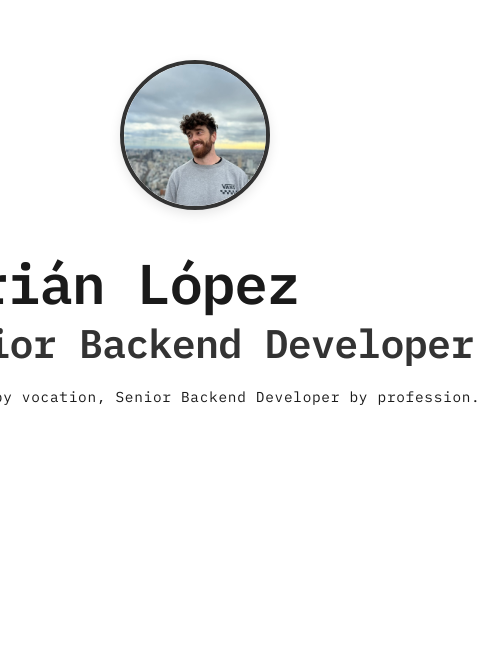
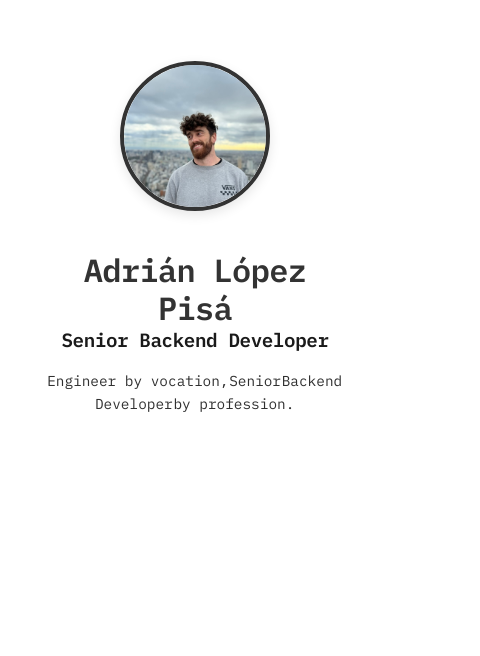
Before and after one commit to AdrianLopez1994/cv, a React (Vite) app: page / in a window 390 px wide. Shown: the part 188-844 px from the top of the page, 480 px wide, since content can reach past the window. Built offline with nearby package versions, Linux system fonts and the light colour scheme.

Commit message:
make cv responsive

```diff
--- a/src/components/Header.jsx
+++ b/src/components/Header.jsx
@@ -6,14 +6,14 @@ const Header = () => {
       <div className="header-image">
         <img
           src="/images/web/header.jpeg"
-          alt="Adrián López"
+          alt="Adrián López Pisá"
           className="profile-image"
         />
       </div>
       <div className="header-content">
         <div className="header-title">
 
-          <h1>Adrián López</h1>
+          <h1>Adrián López Pisá</h1>
         </div>
         <h2>Senior Backend Developer</h2>
         <TypewriterText text="Engineer by vocation, Senior Backend Developer by profession." />
--- a/src/components/ProjectsSection.jsx
+++ b/src/components/ProjectsSection.jsx
@@ -9,11 +9,10 @@ const ProjectsSection = () => {
   });
 
   return (
-    <div className="projects-container">
+    <div className="projects-container" ref={ref}>
       {projects.projects.map((project, index) => (
         <motion.div
           key={project.id}
-          ref={ref}
           className="project-card"
           initial={{ opacity: 0, y: 50 }}
           animate={inView ? { opacity: 1, y: 0 } : { opacity: 0, y: 50 }}
--- a/src/components/TechnologiesSection.jsx
+++ b/src/components/TechnologiesSection.jsx
@@ -2,12 +2,13 @@ import { motion } from 'framer-motion';
 import { useRef, useEffect } from 'react';
 import { useInView } from 'react-intersection-observer';
 import * as d3 from 'd3';
+import technologies from '../data/technologies.json';
 
-const TechnologiesSection = ({ experiences, technologies }) => {
+const TechnologiesSection = () => {
   const svgRef = useRef(null);
-  const { ref, inView } = useInView({
-    threshold: 0.1,
-    triggerOnce: true
+  const [ref, inView] = useInView({
+    triggerOnce: true,
+    threshold: 0.1
   });
 
   // Paleta de colores profesional
@@ -35,69 +36,87 @@ const TechnologiesSection = ({ experiences, technologies }) => {
   ];
 
   useEffect(() => {
-    if (!inView || !svgRef.current || !technologies || !experiences) return;
+    if (!inView || !svgRef.current) return;
 
-    // Limpiar el SVG
-    d3.select(svgRef.current).selectAll("*").remove();
+    const svg = d3.select(svgRef.current);
+    svg.selectAll("*").remove();
+
+    const width = svgRef.current.clientWidth;
+    const height = svgRef.current.clientHeight;
+    const margin = { top: 40, right: 30, bottom: 60, left: 60 };
+    const isMobile = width < 768;
 
     // Ordenar tecnologías por años de experiencia
-    const sortedTechs = [...technologies].sort((a, b) => b.years - a.years);
+    const sortedData = [...technologies.technologies].sort((a, b) => b.years - a.years);
 
-    // Configurar dimensiones
-    const margin = { top: 40, right: 30, bottom: 60, left: 60 };
-    const width = 800 - margin.left - margin.right;
-    const height = 400 - margin.top - margin.bottom;
+    // Crear escalas
+    const xScale = isMobile
+      ? d3.scaleLinear()
+          .domain([0, d3.max(sortedData, d => d.years)])
+          .range([margin.left, width - margin.right])
+          .nice() // Asegura que la escala termine en números redondos
+      : d3.scaleBand()
+          .domain(sortedData.map(d => d.name))
+          .range([margin.left, width - margin.right])
+          .padding(0.3);
 
-    // Crear el SVG
-    const svg = d3.select(svgRef.current)
-      .attr("width", width + margin.left + margin.right)
-      .attr("height", height + margin.top + margin.bottom)
-      .append("g")
-      .attr("transform", `translate(${margin.left},${margin.top})`);
+    const yScale = isMobile
+      ? d3.scaleBand()
+          .domain(sortedData.map(d => d.name))
+          .range([margin.top, height - margin.bottom])
+          .padding(0.3)
+      : d3.scaleLinear()
+          .domain([0, d3.max(sortedData, d => d.years) * 1.1])
+          .range([height - margin.bottom, margin.top]);
 
-    // Escalas
-    const x = d3.scaleBand()
-      .range([0, width])
-      .domain(sortedTechs.map(d => d.name))
-      .padding(0.2);
+    // Crear ejes
+    const xAxis = isMobile
+      ? d3.axisBottom(xScale)
+          .ticks(Math.min(5, d3.max(sortedData, d => d.years) + 1)) // Limitar el número de marcas en móvil
+      : d3.axisBottom(xScale);
 
-    const y = d3.scaleLinear()
-      .range([height, 0])
-      .domain([0, d3.max(sortedTechs, d => d.years) * 1.1]);
+    const yAxis = isMobile
+      ? d3.axisLeft(yScale)
+      : d3.axisLeft(yScale).ticks(5);
 
     // Añadir ejes
     svg.append("g")
-      .attr("transform", `translate(0,${height})`)
-      .call(d3.axisBottom(x))
+      .attr("transform", `translate(0,${isMobile ? height - margin.bottom : height - margin.bottom})`)
+      .call(xAxis)
       .selectAll("text")
+      .style("text-anchor", "end")
+      .attr("dx", "-.8em")
+      .attr("dy", ".15em")
       .attr("transform", "rotate(-45)")
-      .style("text-anchor", "end")
       .style("font-size", "12px");
 
     svg.append("g")
-      .call(d3.axisLeft(y).ticks(5))
+      .attr("transform", `translate(${margin.left},0)`)
+      .call(yAxis)
       .style("font-size", "12px");
 
     // Añadir líneas de cuadrícula
+    if (!isMobile) {
       svg.append("g")
         .attr("class", "grid")
-      .call(d3.axisLeft(y)
+        .call(d3.axisLeft(yScale)
           .ticks(5)
           .tickSize(-width)
           .tickFormat("")
         )
         .style("stroke-dasharray", "3,3")
         .style("opacity", 0.2);
+    }
 
     // Añadir barras
     svg.selectAll("rect")
-      .data(sortedTechs)
+      .data(sortedData)
       .enter()
       .append("rect")
-      .attr("x", d => x(d.name))
-      .attr("y", d => y(d.years))
-      .attr("width", x.bandwidth())
-      .attr("height", d => height - y(d.years))
+      .attr("x", d => isMobile ? margin.left : xScale(d.name))
+      .attr("y", d => isMobile ? yScale(d.name) : yScale(d.years))
+      .attr("width", d => isMobile ? xScale(d.years) - margin.left : xScale.bandwidth())
+      .attr("height", d => isMobile ? yScale.bandwidth() : height - margin.bottom - yScale(d.years))
       .attr("fill", (d, i) => colorPalette[i % colorPalette.length])
       .attr("rx", 4)
       .style("opacity", 0.8)
@@ -106,26 +125,26 @@ const TechnologiesSection = ({ experiences, technologies }) => {
           .style("opacity", 1)
           .transition()
           .duration(200)
-          .attr("y", y(d.years) - 5)
-          .attr("height", height - y(d.years) + 5);
+          .attr("y", isMobile ? yScale(d.name) : yScale(d.years) - 5)
+          .attr("height", isMobile ? yScale.bandwidth() + 5 : height - margin.bottom - yScale(d.years) + 5);
       })
       .on("mouseout", function(event, d) {
         d3.select(this)
           .style("opacity", 0.8)
           .transition()
           .duration(200)
-          .attr("y", y(d.years))
-          .attr("height", height - y(d.years));
+          .attr("y", isMobile ? yScale(d.name) : yScale(d.years))
+          .attr("height", isMobile ? yScale.bandwidth() : height - margin.bottom - yScale(d.years));
       });
 
     // Añadir tooltips
     svg.selectAll(".tooltip")
-      .data(sortedTechs)
+      .data(sortedData)
       .enter()
       .append("title")
       .text(d => `${d.name}: ${d.years} años de experiencia`);
 
-  }, [inView, technologies, experiences]);
+  }, [inView]);
 
   return (
     <section id="technologies" className="technologies-section">
@@ -134,11 +153,11 @@ const TechnologiesSection = ({ experiences, technologies }) => {
           initial={{ opacity: 0, y: 20 }}
           animate={{ opacity: 1, y: 0 }}
           transition={{ duration: 0.5 }}
+          className="section-title"
         >
-
         </motion.h2>
         <div ref={ref} className="technologies-container">
-          <svg ref={svgRef}></svg>
+          <svg ref={svgRef} className="technologies-graph"></svg>
         </div>
       </div>
     </section>
--- a/src/components/TypewriterText.jsx
+++ b/src/components/TypewriterText.jsx
@@ -1,53 +1,103 @@
-import { motion } from 'framer-motion';
+import { useState, useEffect, useRef } from 'react';
 
-const TypewriterText = ({ text }) => {
-  const letters = Array.from(text);
+const TypewriterText = ({ text, speed = 50 }) => {
+  const [displayText, setDisplayText] = useState('');
+  const [currentIndex, setCurrentIndex] = useState(0);
+  const containerRef = useRef(null);
+  const [lineBreaks, setLineBreaks] = useState([]);
 
-  const container = {
-    hidden: { opacity: 0 },
-    visible: (i = 1) => ({
-      opacity: 1,
-      transition: { staggerChildren: 0.03, delayChildren: i * 0.04 },
-    }),
-  };
+  useEffect(() => {
+    // Función para calcular dónde añadir saltos de línea
+    const calculateLineBreaks = () => {
+      if (!containerRef.current) return;
 
-  const child = {
-    visible: {
-      opacity: 1,
-      y: 0,
-      transition: {
-        type: "spring",
-        damping: 12,
-        stiffness: 100,
-      },
-    },
-    hidden: {
-      opacity: 0,
-      y: 20,
-      transition: {
-        type: "spring",
-        damping: 12,
-        stiffness: 100,
-      },
-    },
+      const container = containerRef.current;
+      const containerWidth = container.offsetWidth;
+      const tempSpan = document.createElement('span');
+      tempSpan.style.visibility = 'hidden';
+      tempSpan.style.position = 'absolute';
+      tempSpan.style.whiteSpace = 'pre';
+      document.body.appendChild(tempSpan);
+
+      const breaks = [];
+      let currentLine = '';
+
+      // Dividir el texto en palabras
+      const words = text.split(' ');
+
+      for (let i = 0; i < words.length; i++) {
+        const testLine = currentLine + (currentLine ? ' ' : '') + words[i];
+        tempSpan.textContent = testLine;
+
+        if (tempSpan.offsetWidth > containerWidth && currentLine) {
+          // Encontrar la última coma o espacio en la línea actual
+          const lastComma = currentLine.lastIndexOf(',');
+          const lastSpace = currentLine.lastIndexOf(' ');
+          const breakPoint = lastComma > lastSpace ? lastComma : lastSpace;
+
+          if (breakPoint > 0) {
+            breaks.push(breakPoint);
+            currentLine = currentLine.substring(breakPoint + 1);
+          } else {
+            breaks.push(currentLine.length);
+            currentLine = '';
+          }
+        }
+
+        currentLine = testLine;
+      }
+
+      document.body.removeChild(tempSpan);
+      setLineBreaks(breaks);
+    };
+
+    calculateLineBreaks();
+
+    // Recalcular cuando cambie el tamaño de la ventana
+    window.addEventListener('resize', calculateLineBreaks);
+    return () => window.removeEventListener('resize', calculateLineBreaks);
+  }, [text]);
+
+  useEffect(() => {
+    if (currentIndex < text.length) {
+      const timer = setTimeout(() => {
+        setDisplayText(text.substring(0, currentIndex + 1));
+        setCurrentIndex(currentIndex + 1);
+      }, speed);
+      return () => clearTimeout(timer);
+    }
+  }, [currentIndex, text, speed]);
+
+  // Función para renderizar el texto con saltos de línea
+  const renderText = () => {
+    if (!lineBreaks.length) return displayText;
+
+    let result = '';
+    let lastBreak = 0;
+
+    for (let i = 0; i < lineBreaks.length; i++) {
+      const breakPoint = lineBreaks[i];
+      if (breakPoint <= displayText.length) {
+        result += displayText.substring(lastBreak, breakPoint) + '\n';
+        lastBreak = breakPoint;
+      }
+    }
+
+    result += displayText.substring(lastBreak);
+    return result;
   };
 
   return (
-    <motion.div
-      variants={container}
-      initial="hidden"
-      animate="visible"
-      className="typewriter-text"
-    >
-      {letters.map((letter, index) => (
-        <motion.span
-          variants={child}
-          key={index}
-        >
-          {letter === " " ? "\u00A0" : letter}
-        </motion.span>
-      ))}
-    </motion.div>
+    <div ref={containerRef} className="typewriter-container">
+      <p className="typewriter-text">
+        {renderText().split('\n').map((line, i) => (
+          <span key={i}>
+            {line}
+            {i < renderText().split('\n').length - 1 && <br />}
+          </span>
+        ))}
+      </p>
+    </div>
   );
 };
 
--- a/src/index.css
+++ b/src/index.css
@@ -317,20 +317,26 @@ p {
 }
 
 .header-content h1 {
+  font-size: 3.5rem;
   margin-bottom: 1rem;
+  color: var(--accent-color);
 }
 
 .header-content h2 {
+  font-size: 2.5rem;
   margin-bottom: 1rem;
-  color: var(--accent-color);
+  color: var(--text-color);
 }
 
 .header-content p {
   font-size: 1.2rem;
   line-height: 1.6;
+  color: var(--text-color);
+  opacity: 0.9;
 }
 
-@media (max-width: 768px) {
+/* Media queries para el header */
+@media screen and (max-width: 768px) {
   .header-container {
     flex-direction: column;
     text-align: center;
@@ -340,6 +346,49 @@ p {
   .profile-image {
     width: 150px;
     height: 150px;
+  }
+
+  .header-content {
+    text-align: center;
+    width: 100%;
+  }
+
+  .header-content h1 {
+    font-size: 2.5rem;
+    text-align: center;
+    width: 100%;
+  }
+
+  .header-content h2 {
+    font-size: 1.5rem;
+    text-align: center;
+    width: 100%;
+  }
+
+  .header-content p {
+    font-size: 1rem;
+    text-align: center;
+    width: 100%;
+  }
+}
+
+@media screen and (max-width: 480px) {
+  .header-content h1 {
+    font-size: 2rem;
+    text-align: center;
+    width: 100%;
+  }
+
+  .header-content h2 {
+    font-size: 1.2rem;
+    text-align: center;
+    width: 100%;
+  }
+
+  .header-content p {
+    font-size: 0.9rem;
+    text-align: center;
+    width: 100%;
   }
 }
 
@@ -352,10 +401,11 @@ p {
   font-size: clamp(1rem, 2vw, 1.2rem);
   line-height: 1.6;
   margin-bottom: 1.5rem;
-  white-space: nowrap;
-  overflow: hidden;
-  text-overflow: ellipsis;
+  white-space: normal;
+  overflow: visible;
+  text-overflow: clip;
   max-width: 100%;
+  word-wrap: break-word;
 }
 
 .typewriter-text span {
@@ -366,6 +416,8 @@ p {
 @media (max-width: 768px) {
   .typewriter-text {
     font-size: clamp(0.9rem, 3vw, 1.1rem);
+    white-space: normal;
+    text-align: center;
   }
 }
 
@@ -438,25 +490,17 @@ p {
 
 /* Sección de Tecnologías */
 .technologies-container {
-  position: relative;
   width: 100%;
-  height: 100vh;
-
-  padding: 20px;
-  margin-top: 10px;
-  overflow: hidden;
+  height: 500px;
+  margin: 2rem 0;
   display: flex;
-  flex-direction: column;
+  justify-content: center;
+  align-items: center;
 }
 
-.technologies-chart {
+.technologies-graph {
   width: 100%;
   height: 100%;
-  background-color: var(--background-color);
-  border-radius: 12px;
-  padding: 2rem;
-  /* box-shadow: 0 4px 6px rgba(0, 0, 0, 0.05); */
-  /*border: 1px solid var(--border-color);*/
 }
 
 .technologies-container .section-title {
@@ -548,6 +592,7 @@ p {
   width: 100%;
   max-width: 1200px;
   padding: 2rem;
+  justify-items: center;
 }
 
 .contact-item {
@@ -561,6 +606,8 @@ p {
   text-decoration: none;
   color: var(--text-color);
   transition: all 0.3s ease;
+  width: 100%;
+  max-width: 400px;
 }
 
 .contact-item:hover {
@@ -623,14 +670,139 @@ p {
 }
 
 @media (max-width: 1200px) {
+  .container {
+    width: 90%;
+  }
+
   .projects-container {
+    grid-template-columns: repeat(2, 1fr);
+  }
+
+  .contact-grid {
     grid-template-columns: repeat(2, 1fr);
   }
 }
 
 @media (max-width: 768px) {
+  .section {
+    padding: 3rem 1rem;
+  }
+
+  .container {
+    width: 95%;
+    padding: 0 1rem;
+  }
+
+  .section-title {
+    font-size: 2rem;
+    margin-bottom: 2rem;
+  }
+
+  .header-container {
+    flex-direction: column;
+    text-align: center;
+    gap: 2rem;
+  }
+
+  .header-content {
+    text-align: center;
+  }
+
+  .header-content h1 {
+    font-size: 2.5rem;
+  }
+
+  .header-content h2 {
+    font-size: 1.5rem;
+  }
+
+  .experience-card {
+    padding: 1.5rem;
+  }
+
+  .experience-header {
+    flex-direction: column;
+    gap: 1rem;
+  }
+
+  .company-info {
+    flex-direction: column;
+    align-items: flex-start;
+  }
+
   .projects-container {
     grid-template-columns: 1fr;
+  }
+
+  .project-card {
+    padding: 1.5rem;
+  }
+
+  .project-header {
+    flex-direction: column;
+    align-items: flex-start;
+    gap: 1rem;
+  }
+
+  .project-links {
+    width: 100%;
+    justify-content: flex-start;
+  }
+
+  .technologies-list {
+    flex-wrap: wrap;
+  }
+
+  .technology-item {
+    font-size: 0.9rem;
+  }
+
+  .contact-grid {
+    grid-template-columns: 1fr;
+    justify-items: center;
+    align-items: center;
+    padding: 1rem;
+  }
+
+  .contact-item {
+    padding: 1.5rem;
+    justify-content: center;
+    text-align: center;
+    flex-direction: column;
+  }
+
+  .contact-content {
+    text-align: center;
+  }
+
+  .technologies-container {
+    height: 600px;
+  }
+}
+
+@media (max-width: 480px) {
+  .section-title {
+    font-size: 1.8rem;
+  }
+
+  .header-content h1 {
+    font-size: 2rem;
+  }
+
+  .header-content h2 {
+    font-size: 1.2rem;
+  }
+
+  .experience-card {
+    padding: 1rem;
+  }
+
+  .project-card {
+    padding: 1rem;
+  }
+
+  .contact-item {
+    padding: 1rem;
   }
 }
 
@@ -745,13 +917,3 @@ p {
   color: var(--text-color);
   font-size: 0.9rem;
 }
-
-@media (max-width: 768px) {
-  .project-card {
-    padding: 1.5rem;
-  }
-
-  .project-header h3 {
-    font-size: 1.25rem;
-  }
-}
```
Lines whose indentation alone changed are shown as unchanged.
